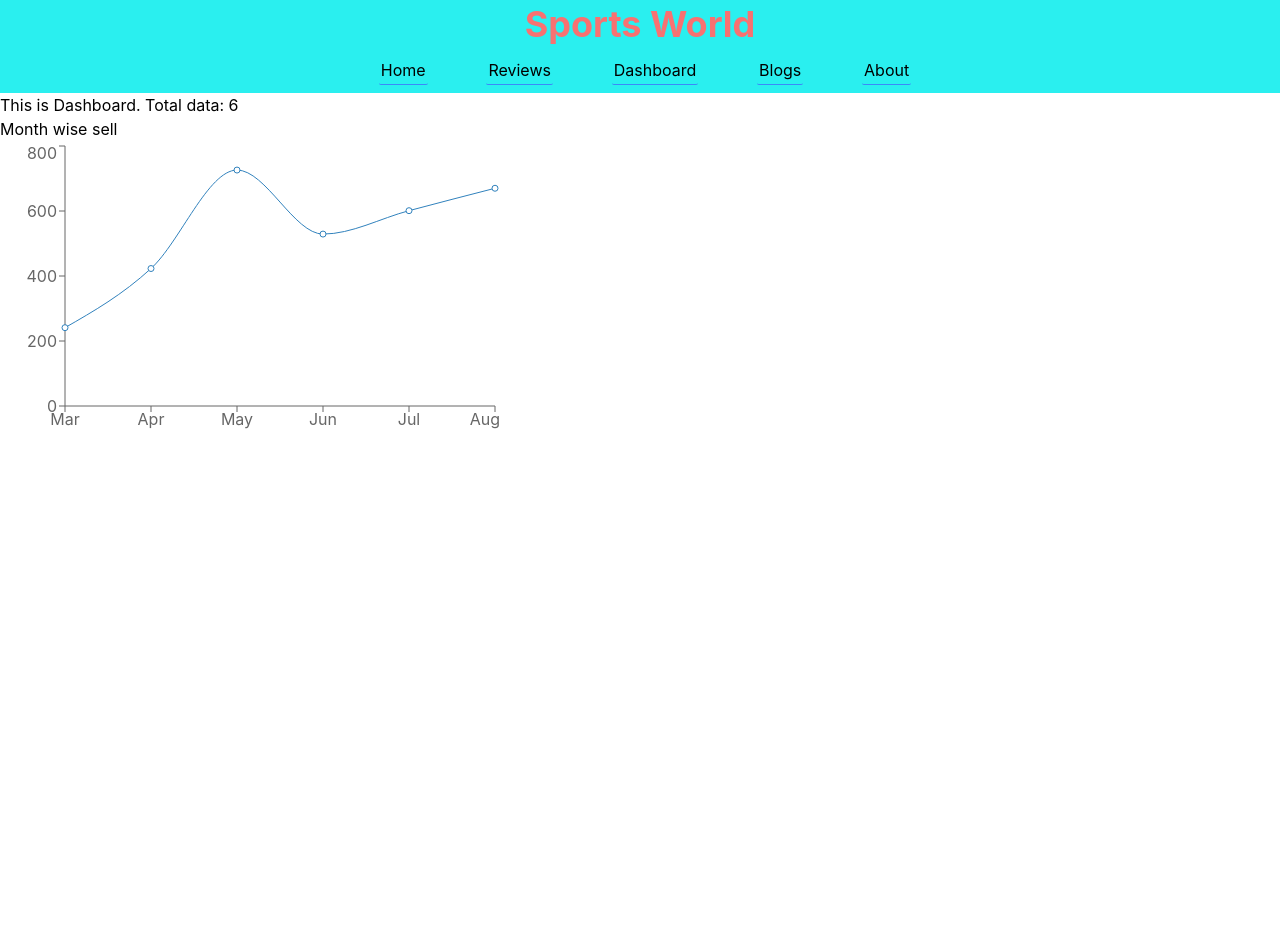
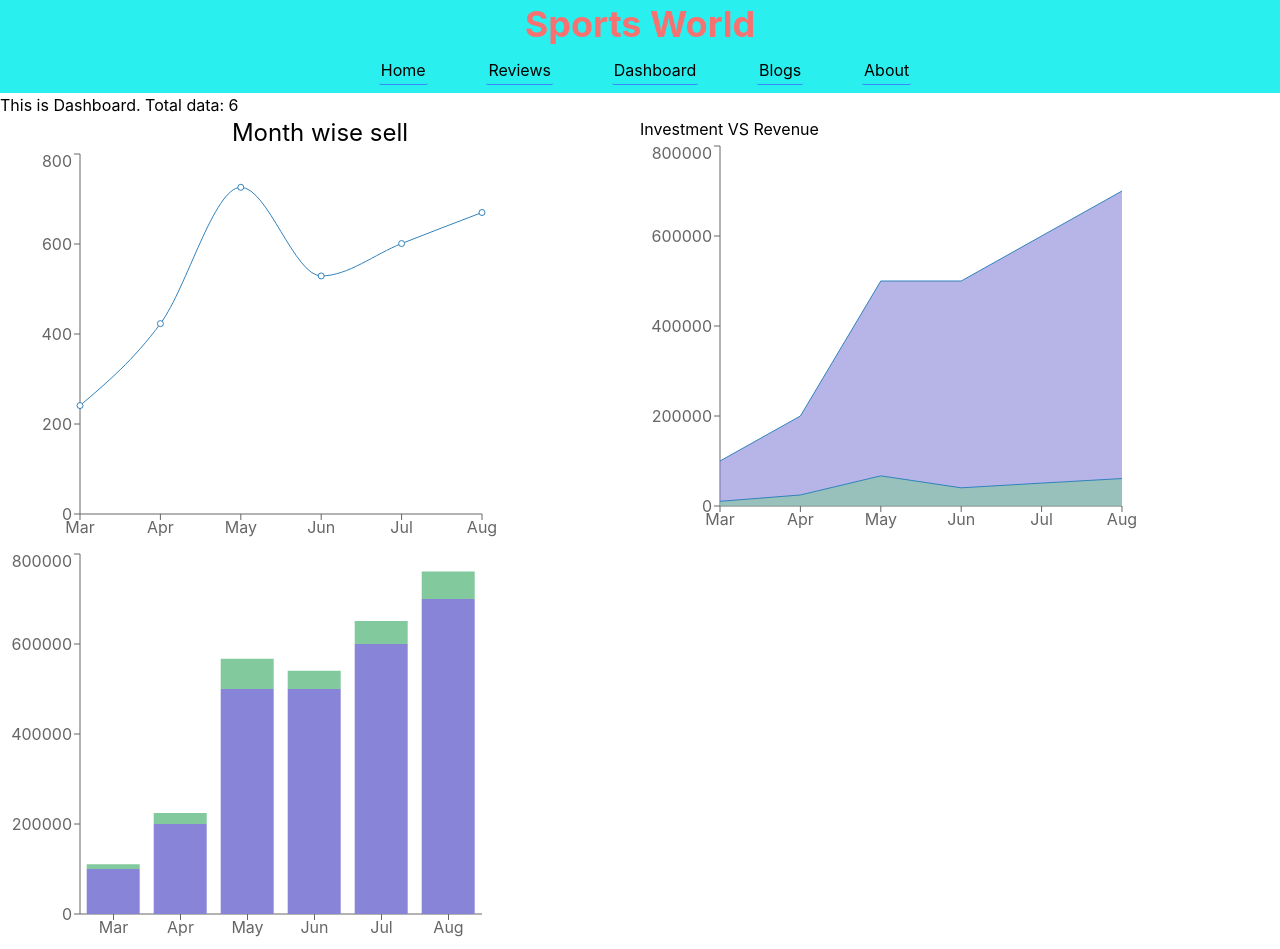
Before and after one commit to shahriar-kasem/product-analysis-website, a React (Create React App) app: page /dashboard in a window 1280 px wide. Before the commit the page ends 800 px from the top, so only its background shows below. Built offline with nearby package versions, Linux system fonts and the light colour scheme.

Commit message:
dashboard 75% done

```diff
--- a/src/components/Dashboard/Dashboard.js
+++ b/src/components/Dashboard/Dashboard.js
@@ -1,5 +1,5 @@
 import React from 'react';
-import { Line, LineChart, Tooltip, XAxis, YAxis } from 'recharts';
+import { Area, AreaChart, Bar, BarChart, Line, LineChart, Pie, PieChart, ResponsiveContainer, Tooltip, XAxis, YAxis } from 'recharts';
 import useBusinessData from '../../hooks/useBusinessData';
 
 const Dashboard = () => {
@@ -8,19 +8,68 @@ const Dashboard = () => {
     return (
         <div className='dashboard-container'>
             <h1>This is Dashboard. Total data: {data.length}</h1>
-            <div className='rechart-container'>
+            <div className='rechart-container grid grid-cols-2'>
+                <div className='line-chart'>
+                    <h3 className='text-center text-2xl'>Month wise sell</h3>
+                    <ResponsiveContainer width="80%" height={400}>
+                        <LineChart data={data} margin={{
+                            top: 5,
+                            right: 30,
+                            left: 20,
+                            bottom: 5,
+                        }}>
+                            <XAxis dataKey='month'></XAxis>
+                            <YAxis></YAxis>
+                            <Tooltip></Tooltip>
+                            <Line type="monotone" dataKey='sell'></Line>
+                        </LineChart>
+                    </ResponsiveContainer>
+
+                </div>
+                <div className=''>
+                    <h3>Investment VS Revenue</h3>
+                    <ResponsiveContainer width="80%" height={400}>
+                        <AreaChart data={data} margin={{
+                            top: 5,
+                            right: 30,
+                            left: 20,
+                            bottom: 5,
+                        }}>
+                            <XAxis dataKey='month'></XAxis>
+                            <YAxis></YAxis>
+                            <Tooltip></Tooltip>
+                            <Area dataKey='investment' fill="#8884d8"></Area>
+                            <Area dataKey='revenue' fill="#82ca9d"></Area>
+                        </AreaChart>
+                    </ResponsiveContainer>
+                </div>
                 <div>
-                    <h3>Month wise sell</h3>
-                    <LineChart width={500} height={300} data={data}>
-                        <XAxis dataKey='month'></XAxis>
-                        <YAxis></YAxis>
-                        <Tooltip></Tooltip>
-                        <Line type="monotone" dataKey='sell'></Line>
-                    </LineChart>
+                    <ResponsiveContainer width="80%" height={400}>
+                        <BarChart data={data} margin={{
+                            top: 5,
+                            right: 30,
+                            left: 20,
+                            bottom: 5,
+                        }}>
+                            <XAxis dataKey='month'></XAxis>
+                            <YAxis></YAxis>
+                            <Tooltip></Tooltip>
+                            <Bar dataKey='investment' fill="#8884d8" stackId="a"></Bar>
+                            <Bar dataKey='revenue' fill="#82ca9d" stackId="a"></Bar>
+                        </BarChart>
+                    </ResponsiveContainer>
                 </div>
-                <div></div>
-                <div></div>
-                <div></div>
+                <div>
+                    {/* <ResponsiveContainer width="100%" height="100%">
+                            <PieChart width={400} height={400}>
+                            <XAxis dataKey='month'></XAxis>
+                            <YAxis></YAxis>
+                            <Tooltip></Tooltip>
+                            <Pie data={data} dataKey="investment"></Pie>
+                            <Pie data={data} dataKey="revenue"></Pie>
+                            </PieChart>
+                        </ResponsiveContainer> */}
+                </div>
             </div>
         </div>
     );
```
